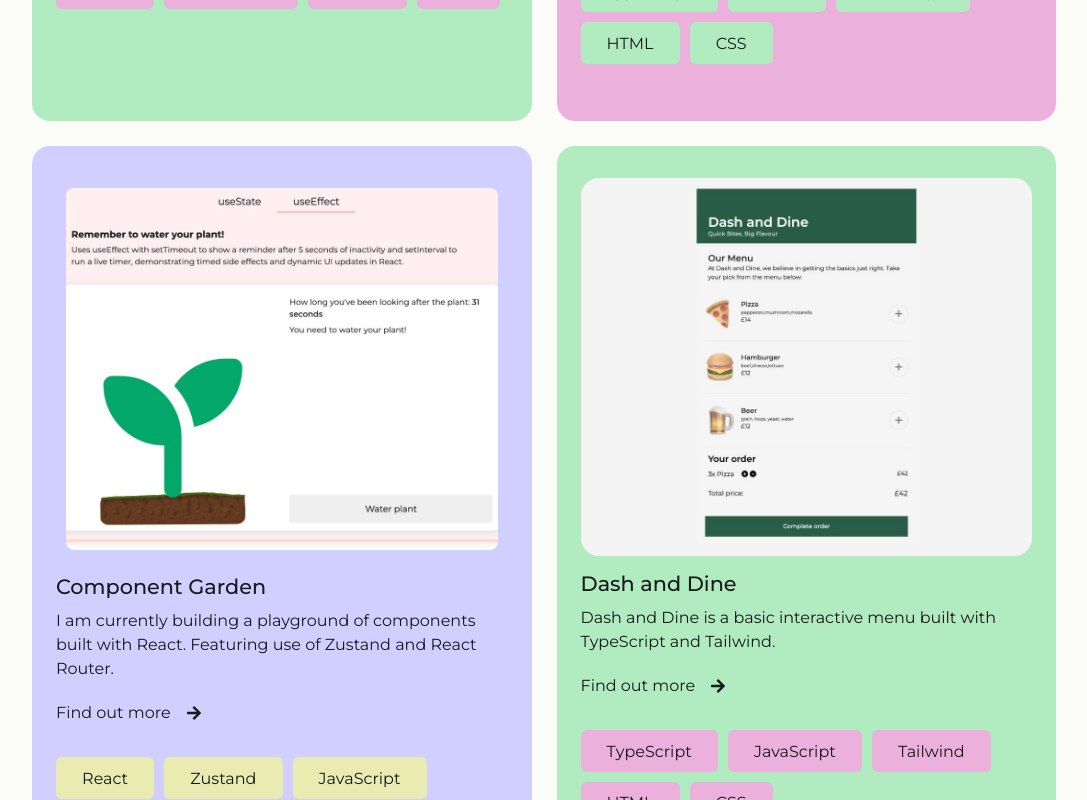
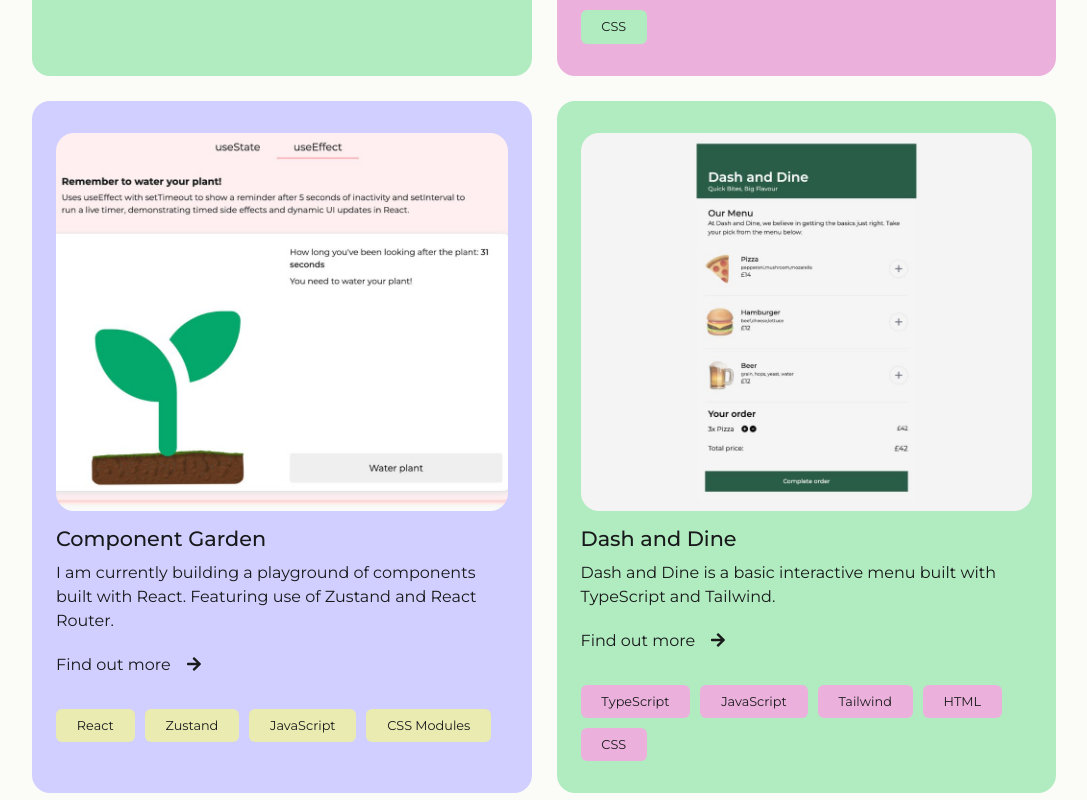
Before and after one commit to louiseka/portfolio, a React (Vite) app: page / in a window 1280 px wide. Shown: the part 1560-2360 px from the top of the page, without its empty margins (96-1183 px from the left). Built offline with nearby package versions, Linux system fonts and the light colour scheme.

Commit message:
Styling updates

```diff
--- a/src/index.css
+++ b/src/index.css
@@ -502,7 +502,7 @@ article h3 {
 .skills-container,
 .project-skills-container {
   display: flex;
-  margin: 1.56em 0;
+  margin: 1.56em 0 0;
   justify-content: flex-start;
   gap: 15px;
   flex-wrap: wrap;
@@ -516,7 +516,7 @@ article h3 {
   padding: 0.55em 1.04em;
   border-radius: 6px;
   margin: 0;
-  font-size: 0.9rem;
+  font-size: 0.8rem;
   white-space: nowrap;
 }
 
@@ -710,14 +710,14 @@ article h3 {
   }
 
   .project-skills-container > .pink-label {
-    font-size: 1rem;
+    font-size: 0.8rem;
   }
   .project-skills-container > .green-label {
-    font-size: 1rem;
+    font-size: 0.8rem;
   }
 
   .project-skills-container > .yellow-label {
-    font-size: 1rem;
+    font-size: 0.8rem;
   }
 
   .pink-label,
@@ -763,7 +763,6 @@ article h3 {
 
   .wide-grid-img {
     width: 50%;
-    padding: 0.625em;
   }
 
   .wide-inner-content {
```
